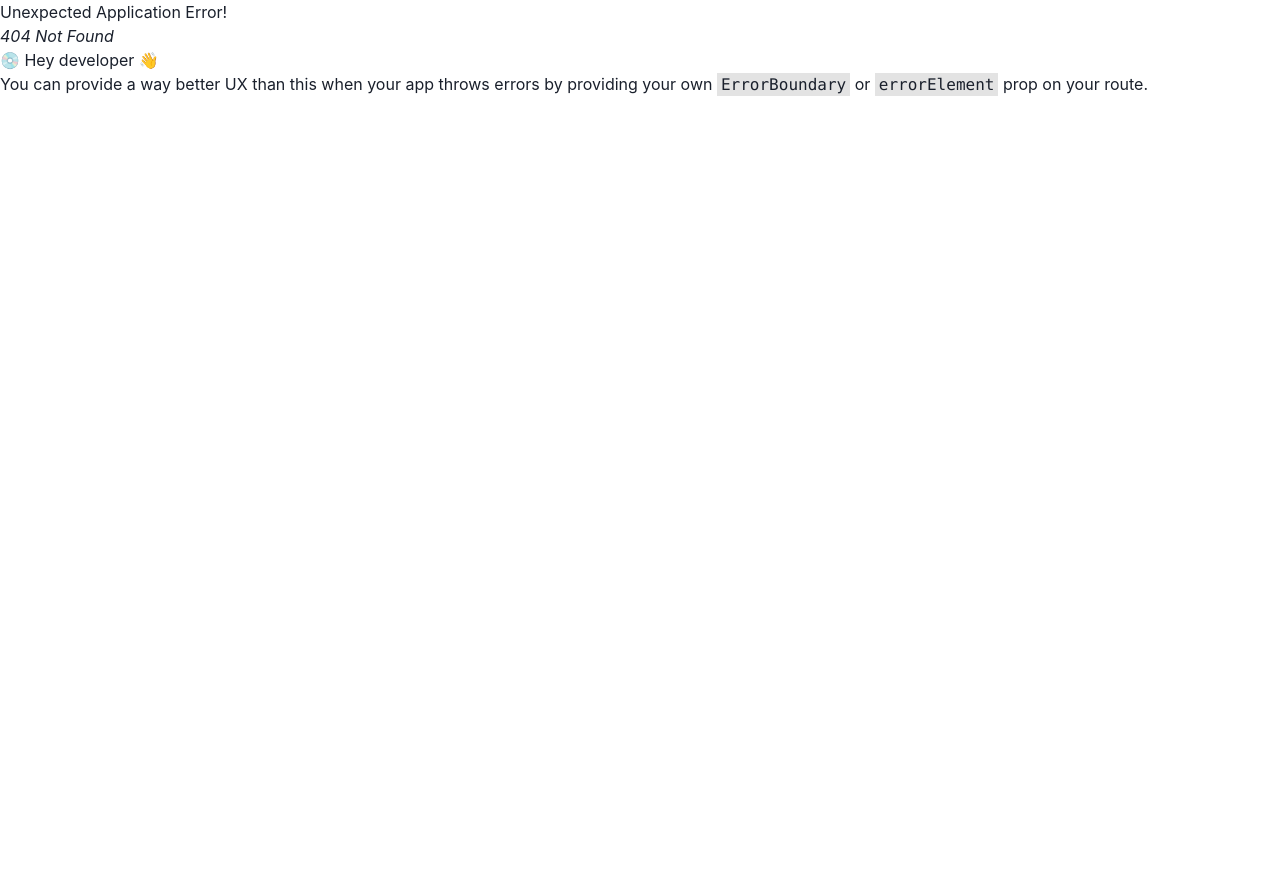
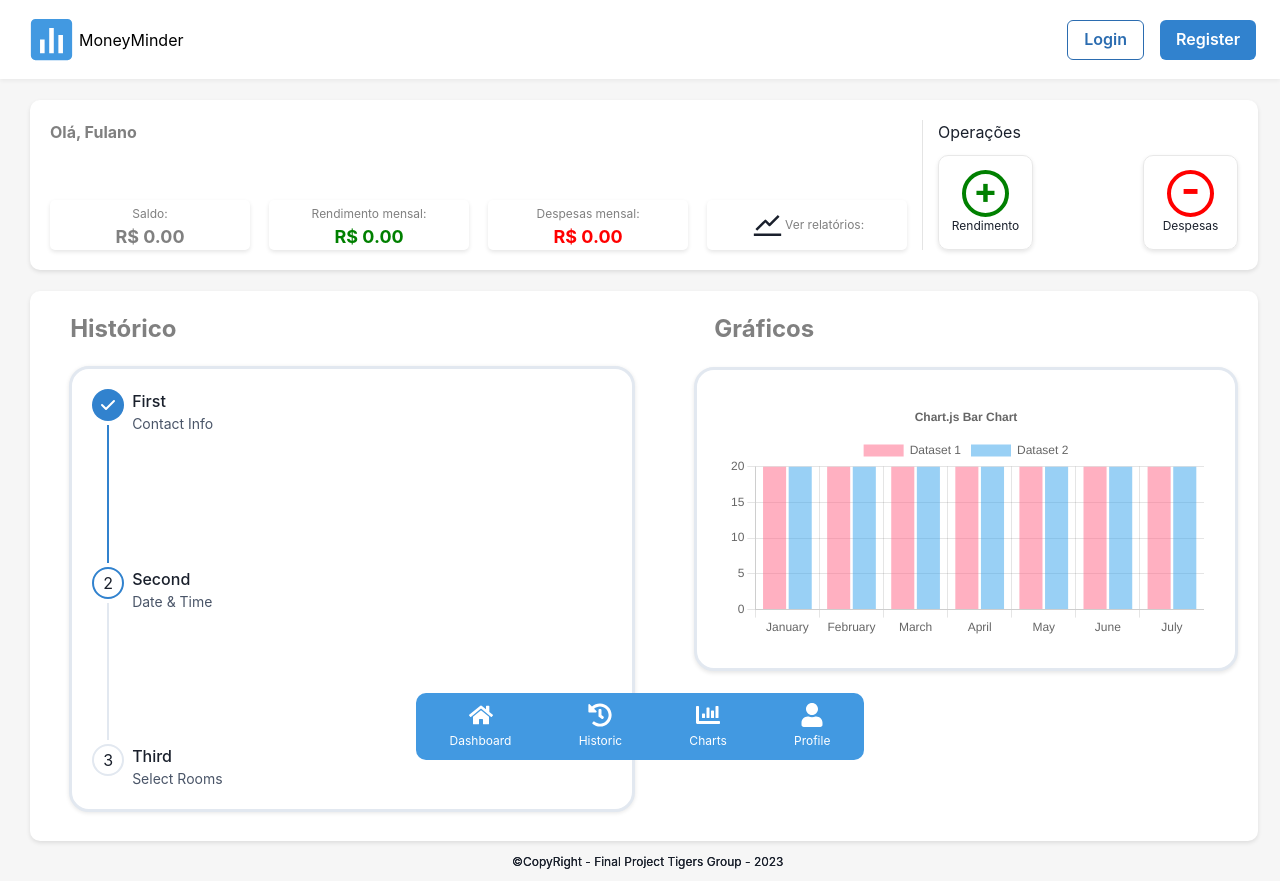
Before and after one commit to codeyourway-bootcamp/tigers-final-project, a React (Vite) app: page /dashboard in a window 1280 px wide. Before the commit this address had no page. Before the commit the page ends 800 px from the top, so only its background shows below. Built offline with nearby package versions, Linux system fonts and the light colour scheme.

Commit message:
configurando Layout page Históric

```diff
--- a/src/Pages/Dashboard/style.css
+++ b/src/Pages/Dashboard/style.css
@@ -16,7 +16,7 @@
   margin-top: 21px;
   border-radius: 10px;
   box-shadow: 0 2px 4px rgba(0, 0, 0, 0.1);
-  margin-left: 10px;
+  margin-left: 20px;
   margin-right: 20px !important;
   margin-bottom: 40px;
   padding-right: 20px;
--- a/src/Pages/Historic/index.jsx
+++ b/src/Pages/Historic/index.jsx
@@ -22,10 +22,9 @@
       <Box style={pageStyles}>
         <Navbar isTransparent={false} isLandingPage={false} />
         <Box className="historic-container">
-          <Box className="">
+          <Box className="balancetr-box"></Box>
+          <Box className="historic-content">
             <BalanceTracker />
-          </Box>
-          <Box className="historic-content">
             <h2 style={styleH2}>Histórico</h2>
             <HistoricList />
             <BottomNavigate />
--- a/src/Pages/Historic/style.css
+++ b/src/Pages/Historic/style.css
@@ -22,3 +22,7 @@
   width: 100%;
   justify-content: space-around;
 }
+
+.balancetr-box {
+  margin-right: 50px;
+}
```
Also changed, not shown: src/main.jsx (+6 -6 lines).
